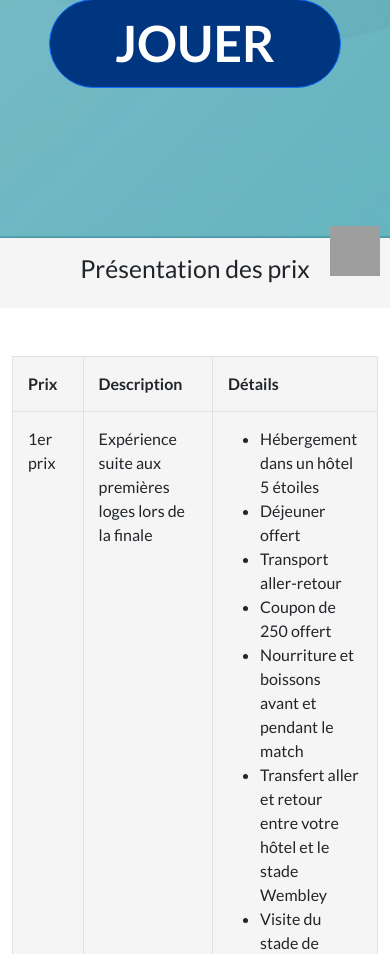
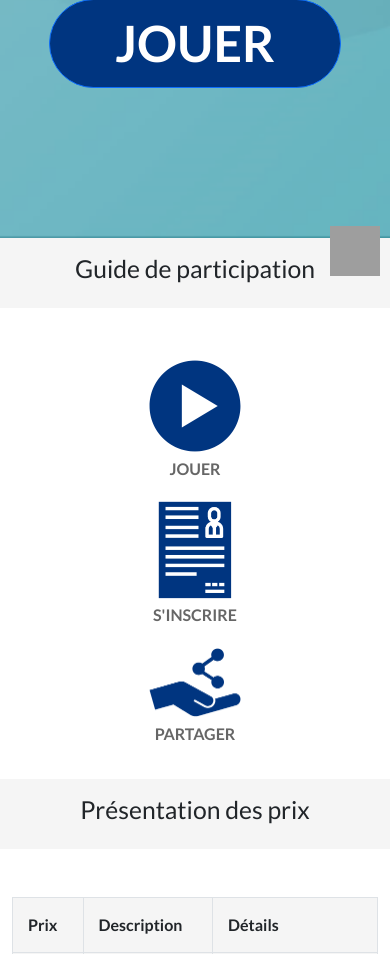
Before and after one commit to hammenth2u/ifa-metz-battle-dev, a PHP site: the page made by app/views/home.tpl.php in a window 390 px wide. Shown: the part 558-1512 px from the top of the page. Run offline with PHP 8.4, Linux system fonts and the light colour scheme; the template is opened without the code that fills it, so the values that code supplies are empty; grey boxes are pictures that could not be loaded.

```diff
--- a/app/views/home.tpl.php
+++ b/app/views/home.tpl.php
@@ -24,6 +24,31 @@
     <!--/container-->
   </div>
   <!--/H-->
+  <div class="mb-5 p-3 text-center div-grey">
+      <h2 class="centered">Guide de participation</h2>
+  </div>
+  <div class="row mb-3">
+  <div class="col-sm-4">
+    <div style="display:block" class="text-center block">
+      <img width="100px" src="<?=$url?>/assets/img/btn-play.png" alt="">
+      <p style="font-weight:700; text-transform:uppercase">Jouer</p>
+    </div>
+  </div>
+  <div class="col-sm-4">
+    <div style="display:block" class="text-center block">
+      <img width="80px" src="<?=$url?>/assets/img/btn-register.png" alt="">
+      <p style="font-weight:700; text-transform:uppercase">S'inscrire</p>
+    </div>
+  </div>
+  <div class="col-sm-4">
+    <div style="display:block" class="text-center block">
+      <img width="100px" src="<?=$url?>/assets/img/btn-share.png" alt="">
+      <p style="font-weight:700; text-transform:uppercase">Partager</p>
+    </div>
+  </div>
+</div>
+
+
  <div class="mb-5 p-3 text-center div-grey">
       <h2 class="centered">Présentation des prix</h2>
   </div>
--- a/public/index.php
+++ b/public/index.php
@@ -14,7 +14,7 @@ $router = new AltoRouter();
 // j'éduque mon routeur
 // url de la requête = base path + route
 // ex : http://localhost/oclock/titan/s05/oshop/public/ma-page = http://localhost/oclock/titan/s05/oshop/public + /ma-page
-$router->setBasePath('');
+$router->setBasePath($_SERVER['BASE_URI']);
 
 // les routes des pages statiques
 $router->map('GET', '/', 'MainController::home');
```
Also changed, not shown: public/assets/img/bookingcom.svg (added), public/assets/img/btn-play.png (added), public/assets/img/btn-register.png (added), public/assets/img/btn-share.png (added), public/assets/js/login.js, public/assets/js/register.js.
